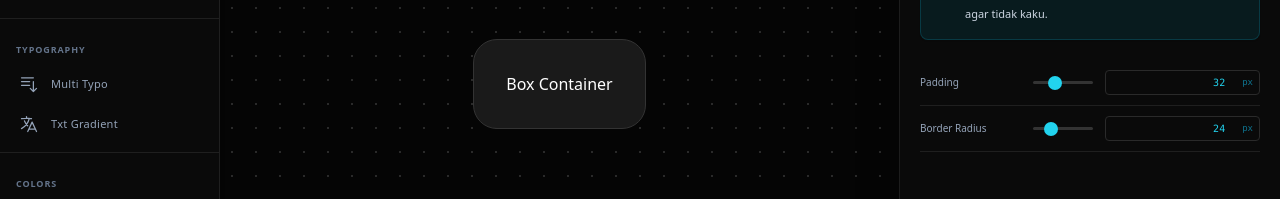
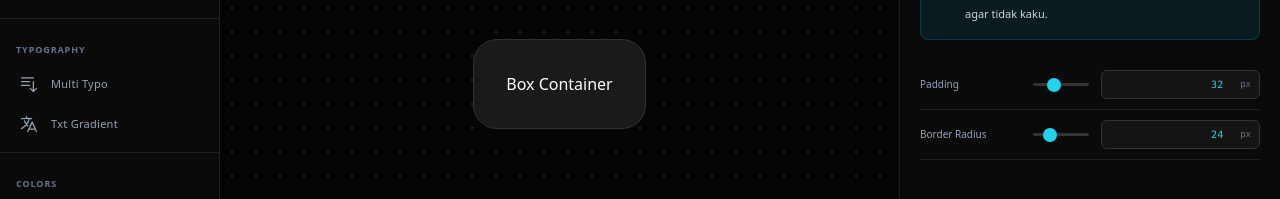
Before and after one commit to Rafli161102/CV-MRR, a Next.js app: page /css-studio in a window 1280 px wide. Shown: the part 204-403 px from the top of the page. Built offline with nearby package versions, Linux system fonts and the light colour scheme.

Commit message:
Update ui.jsx

```diff
--- a/src/app/css-studio/_components/ui.jsx
+++ b/src/app/css-studio/_components/ui.jsx
@@ -52,7 +52,7 @@ export const PluginTip = ({ text, title = "PRO TIPS & PANDUAN" }) => {
   );
 };
 
-// FIX: Menambahkan input ketik manual pada Slider
+// FIX BUG: Memperjelas dan mempermudah tap pada input angka manual (px/%)
 export const FigmaSlider = ({ label, min, max, step = 1, value, onChange, unit = "" }) => {
   const [localVal, setLocalVal] = useState(value);
 
@@ -76,16 +76,19 @@ export const FigmaSlider = ({ label, min, max, step = 1, value, onChange, unit =
       <label className="text-[10px] font-medium text-slate-400 w-1/3 group-hover:text-slate-200 transition-colors truncate pr-2">{label}</label>
       <div className="w-2/3 flex items-center gap-3">
         <input type="range" min={min} max={max} step={step} value={value || 0} onChange={(e) => onChange(Number(e.target.value) || 0)} className="w-full h-[3px] bg-[#333] rounded-lg appearance-none cursor-pointer outline-none [&::-webkit-slider-thumb]:appearance-none [&::-webkit-slider-thumb]:w-3.5 [&::-webkit-slider-thumb]:h-3.5 [&::-webkit-slider-thumb]:bg-cyan-400 [&::-webkit-slider-thumb]:rounded-full hover:[&::-webkit-slider-thumb]:scale-125 transition-all" />
-        <div className="bg-[#0a0a0a] px-1.5 py-1 rounded border border-[#2a2a2a] min-w-[65px] flex items-center justify-end shrink-0 focus-within:border-cyan-500 transition-colors">
+
+        {/* Kotak Input Manual */}
+        <div className="bg-[#141414] hover:bg-[#1a1a1a] px-2 py-1.5 rounded-md border border-[#333] focus-within:border-cyan-500 min-w-[65px] flex items-center justify-end shrink-0 transition-colors cursor-text">
           <input
             type="number"
             value={localVal}
             onChange={(e) => setLocalVal(e.target.value)}
             onBlur={handleBlur}
             onKeyDown={handleKeyDown}
-            className="w-full bg-transparent text-right outline-none font-mono text-cyan-400 text-[10px]"
+            className="w-full bg-transparent text-right outline-none font-mono text-cyan-400 text-[10px] p-0 m-0"
+            style={{ appearance: 'textfield', MozAppearance: 'textfield' }}
           />
-          <span className="text-[9px] font-mono text-cyan-700 ml-0.5 select-none">{unit}</span>
+          <span className="text-[9px] font-mono text-slate-500 ml-0.5 select-none">{unit}</span>
         </div>
       </div>
     </div>
@@ -224,8 +227,6 @@ export const CodeOutput = ({ cssCode, htmlCode, jsxCode, isMobileTab }) => {
     setTimeout(() => setCopied(false), 2000);
   };
 
-  // FIX BUG CRASH ANDROID: Menggunakan dangerouslySetInnerHTML pada tag code
-  // agar tidak crash saat user menggunakan fitur Copy / Select Text bawaan HP Android!
   const formattedCode = getActiveCode().replace(/</g, '&lt;').replace(/>/g, '&gt;');
 
   return (
```
